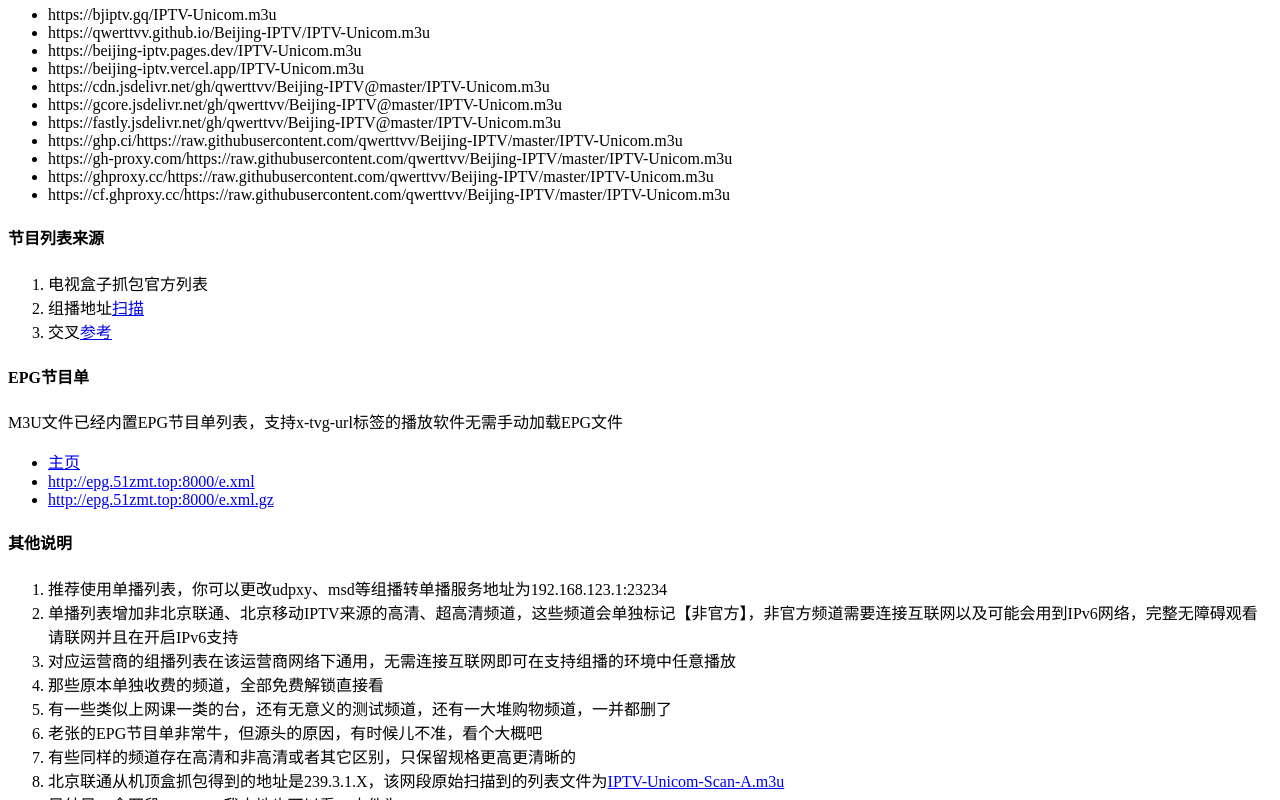
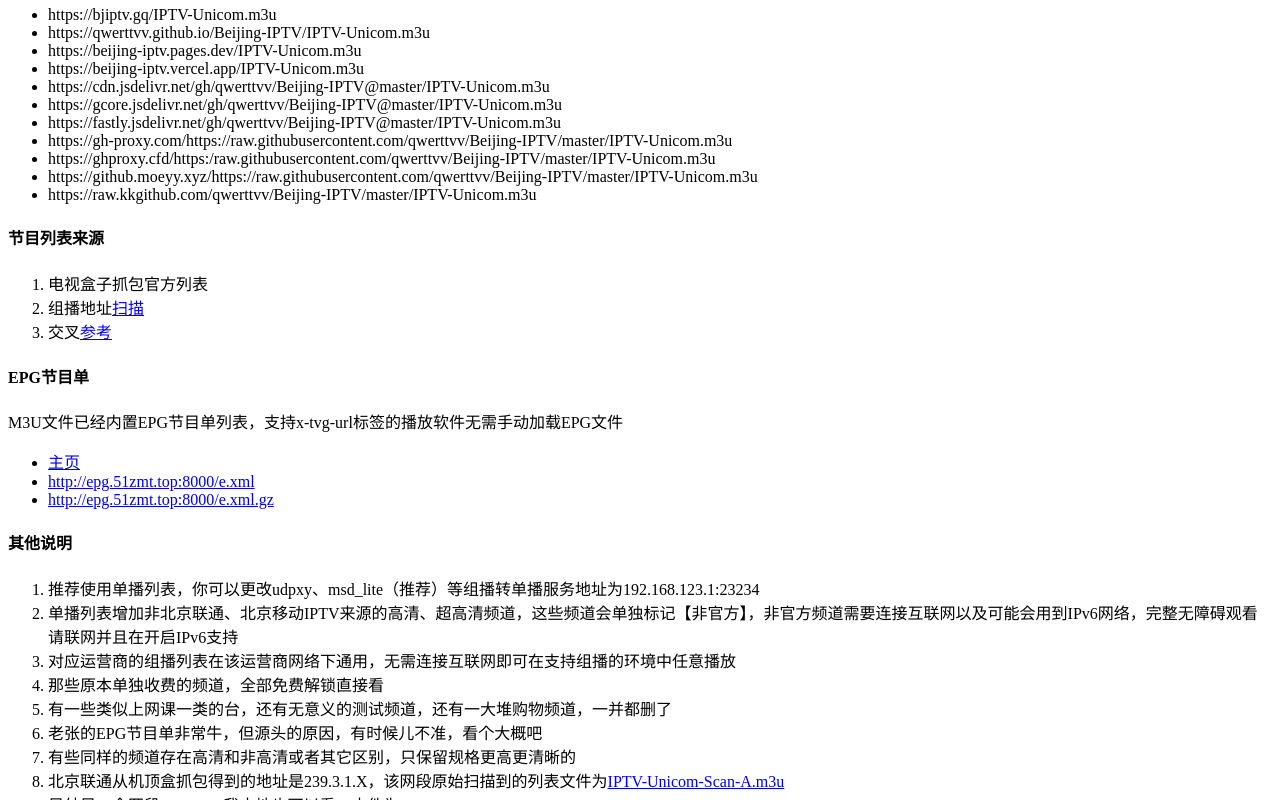
Before and after one commit to qwerttvv/Beijing-IPTV, a plain HTML site: page index.html in a window 1280 px wide. Shown: the part 700-1500 px from the top of the page. Drawn offline with Linux system fonts and the light colour scheme.

Commit message:
Add files via upload

```diff
--- a/index.html
+++ b/index.html
@@ -57,10 +57,10 @@
         <li>https://cdn.jsdelivr.net/gh/qwerttvv/Beijing-IPTV@master/IPTV-Unicom.m3u</li>
         <li>https://gcore.jsdelivr.net/gh/qwerttvv/Beijing-IPTV@master/IPTV-Unicom.m3u</li>
         <li>https://fastly.jsdelivr.net/gh/qwerttvv/Beijing-IPTV@master/IPTV-Unicom.m3u</li>
-        <li>https://ghp.ci/https://raw.githubusercontent.com/qwerttvv/Beijing-IPTV/master/IPTV-Unicom.m3u</li>
         <li>https://gh-proxy.com/https://raw.githubusercontent.com/qwerttvv/Beijing-IPTV/master/IPTV-Unicom.m3u</li>
-        <li>https://ghproxy.cc/https://raw.githubusercontent.com/qwerttvv/Beijing-IPTV/master/IPTV-Unicom.m3u</li>
-        <li>https://cf.ghproxy.cc/https://raw.githubusercontent.com/qwerttvv/Beijing-IPTV/master/IPTV-Unicom.m3u</li>
+        <li>https://ghproxy.cfd/https:/raw.githubusercontent.com/qwerttvv/Beijing-IPTV/master/IPTV-Unicom.m3u</li>
+        <li>https://github.moeyy.xyz/https://raw.githubusercontent.com/qwerttvv/Beijing-IPTV/master/IPTV-Unicom.m3u</li>
+        <li>https://raw.kkgithub.com/qwerttvv/Beijing-IPTV/master/IPTV-Unicom.m3u</li>
     </ul>
 
     <h4>节目列表来源</h4>
@@ -80,7 +80,7 @@
 
     <h4>其他说明</h4>
     <ol>
-        <li>推荐使用单播列表，你可以更改udpxy、msd等组播转单播服务地址为192.168.123.1:23234</li>
+        <li>推荐使用单播列表，你可以更改udpxy、msd_lite（推荐）等组播转单播服务地址为192.168.123.1:23234</li>
         <li>单播列表增加非北京联通、北京移动IPTV来源的高清、超高清频道，这些频道会单独标记【非官方】，非官方频道需要连接互联网以及可能会用到IPv6网络，完整无障碍观看请联网并且在开启IPv6支持</li>
         <li>对应运营商的组播列表在该运营商网络下通用，无需连接互联网即可在支持组播的环境中任意播放</li>
         <li>那些原本单独收费的频道，全部免费解锁直接看</li>
```
Also changed, not shown: 1 other file.
